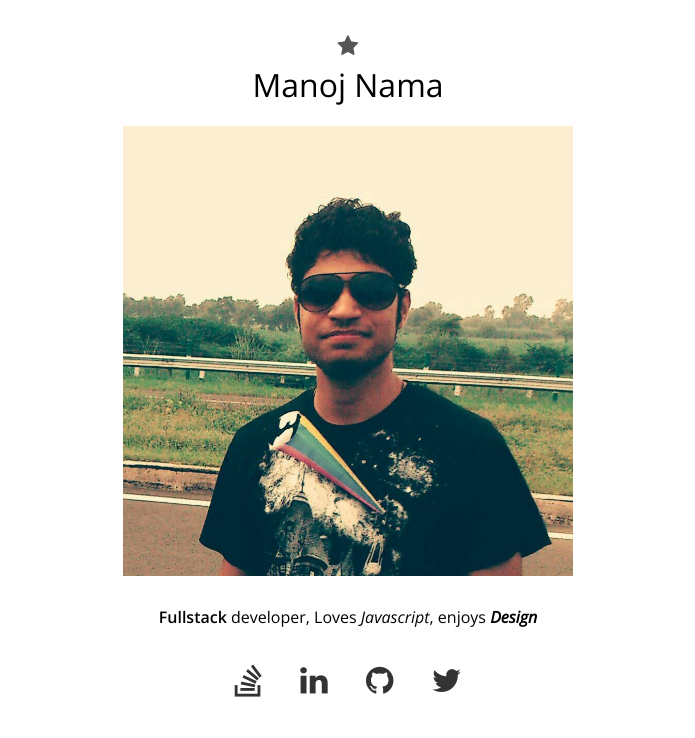
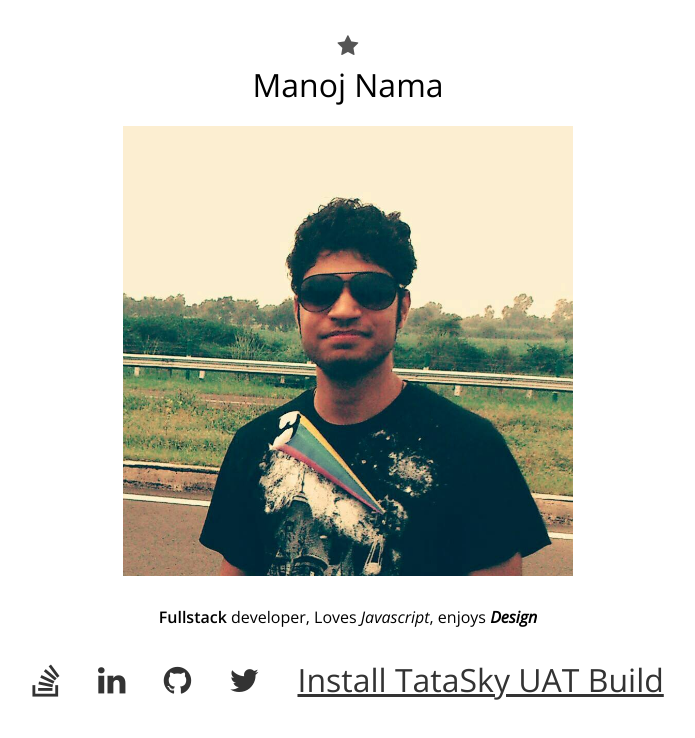
Before and after one commit to manoj-nama/manoj-nama.github.io, a plain HTML site: page index.html in a window 1280 px wide. Shown: the whole page, without its empty margins (292-987 px from the left). Drawn offline with nearby package versions, Linux system fonts and the light colour scheme.

Commit message:
Testing ipa link

```diff
--- a/index.html
+++ b/index.html
@@ -32,6 +32,8 @@
 			<a href="https://twitter.com/manoj_nama" target="_blank" title="Twitter @manoj_nama" class="tw">
 				<i class="fa fa-twitter"></i>
 			</a>
+
+			<a href="itms-services://?action=download-manifest&url=https://www.dropbox.com/s/koqkbl060lrqko8/manifest.plist">Install TataSky UAT Build</a>
 		</p>
 	</div>
 </body>
```
